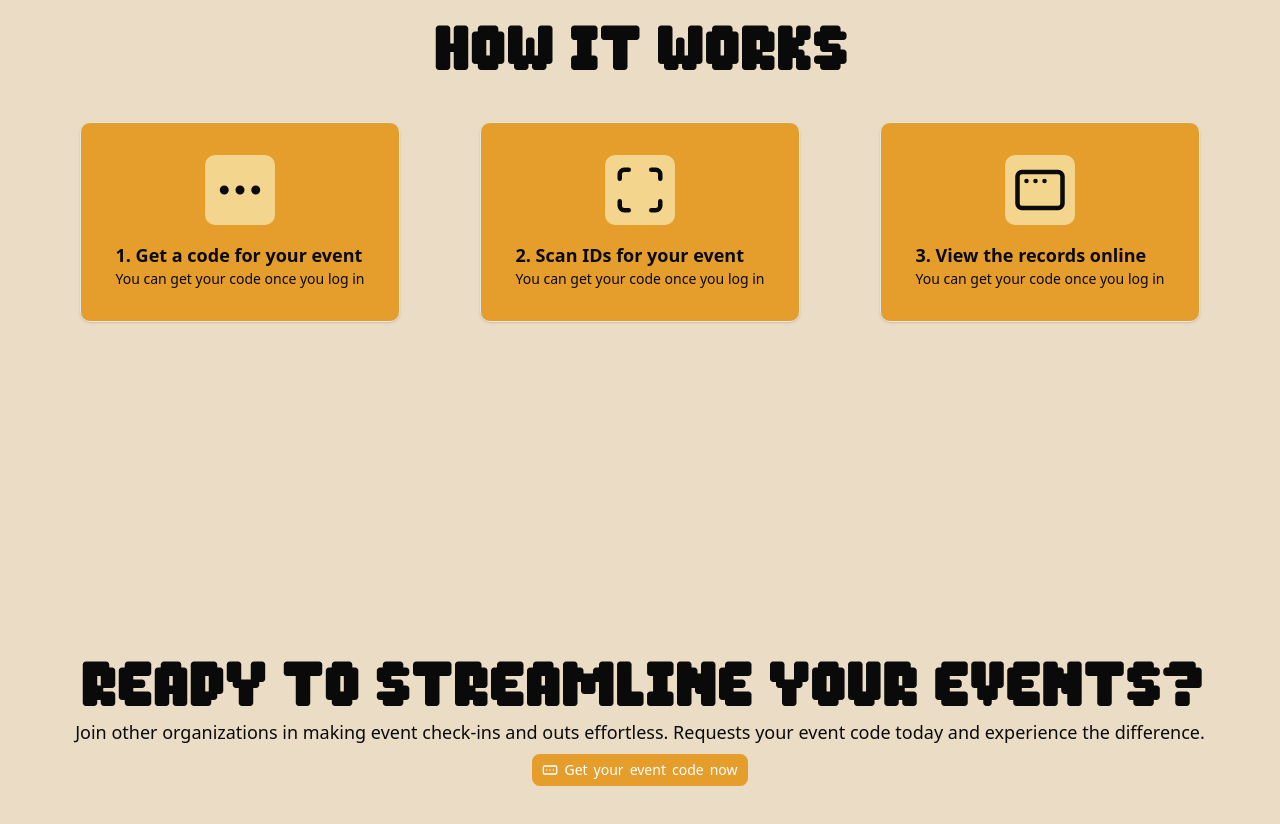
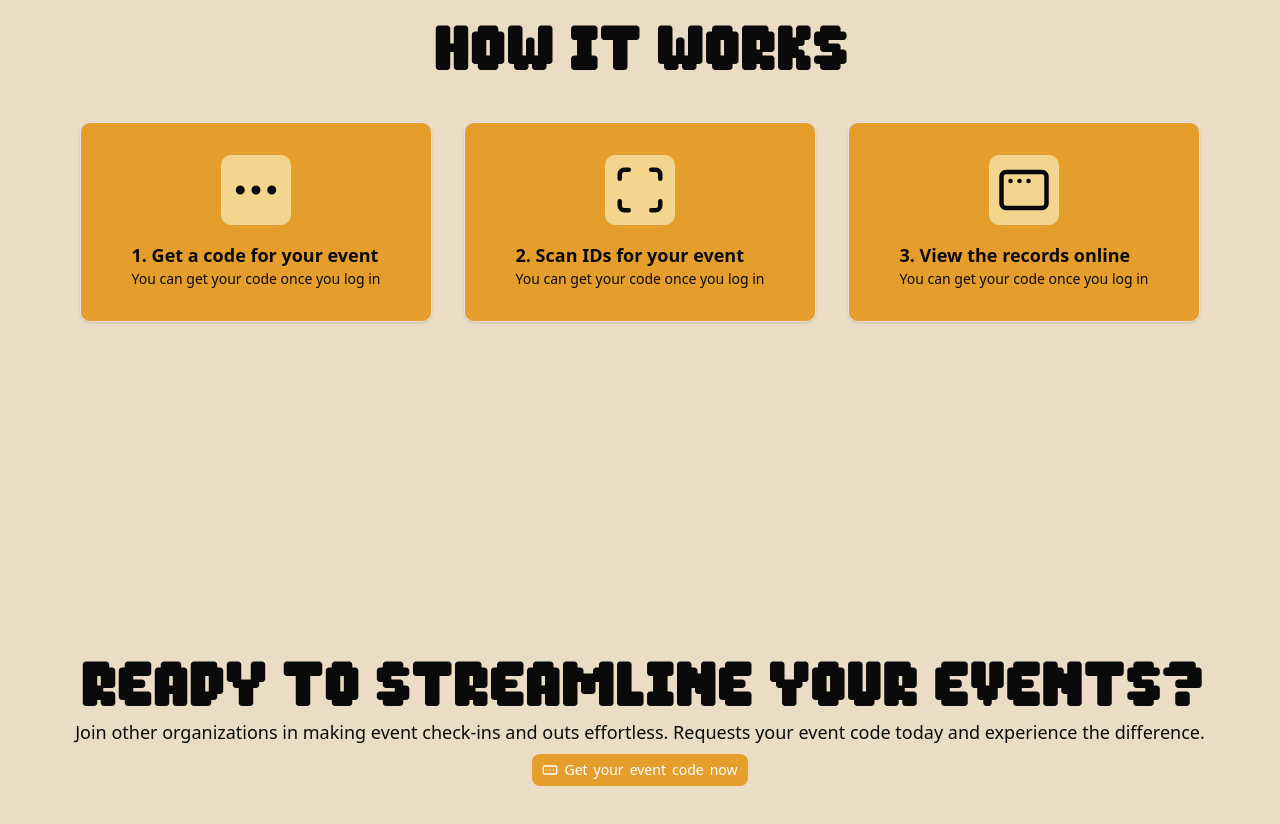
Before and after one commit to dlsl-animodev/project-qol-frontend, a Next.js app: page / in a window 1280 px wide. Shown: the part 1340-2164 px from the top of the page. Built offline with nearby package versions, Linux system fonts and the light colour scheme; no server answers.

Commit message:
fix(style): how it works compress with smaller card padding

```diff
--- a/components/landing-page/how-it-works-section.tsx
+++ b/components/landing-page/how-it-works-section.tsx
@@ -34,7 +34,7 @@ const HowItWorksSection = () => {
                             HOW IT WORKS
                         </h2>
                     </SplitTextLocal>
-                    <div className="grid grid-cols-1 sm:grid-cols-2 md:grid-cols-3 px-[2rem] md:px-[2rem] lg:px-[5rem] gap-[2rem] md:gap-[2rem] lg:gap-[5rem] ">
+                    <div className="grid grid-cols-1 sm:grid-cols-2 md:grid-cols-3 px-[2rem] md:px-[2rem] lg:px-[5rem] gap-[2rem] max-w-7xl mx-auto">
                         {HOW_IT_WORKS_STEPS.map((step, index) => (
                             <SplitTextLocal
                                 key={index}
```
